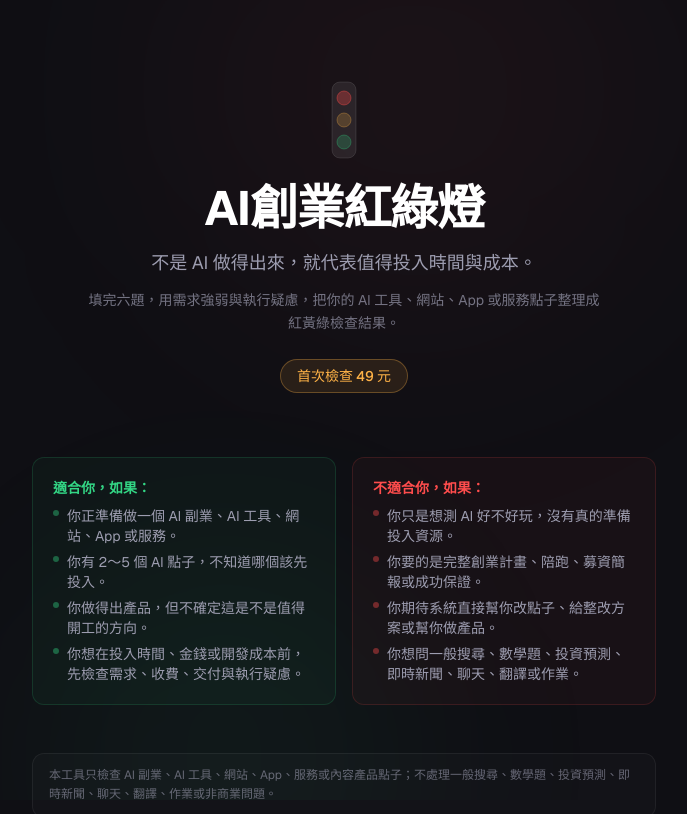
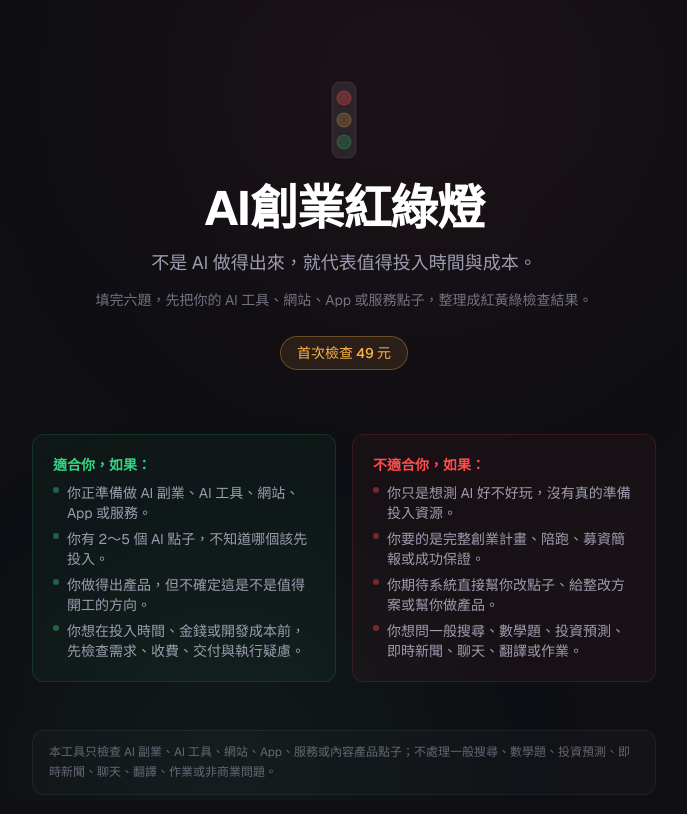
Before and after one commit to win781001-boop/ai-startup-traffic-light, a Next.js app: page / in a window 1280 px wide. Shown: the top 814 px of the page, without its empty margins (296-983 px from the left). Built offline with nearby package versions, Linux system fonts and the light colour scheme.

Commit message:
Refine homepage positioning copy

```diff
--- a/app/page.tsx
+++ b/app/page.tsx
@@ -191,7 +191,7 @@ export default function Home() {
           </div>
           <h1 className="mb-4 text-4xl font-bold tracking-tight text-white sm:text-5xl">AI創業紅綠燈</h1>
           <p className="mx-auto mb-3 max-w-lg text-lg leading-relaxed text-text-secondary">不是 AI 做得出來，就代表值得投入時間與成本。</p>
-          <p className="mx-auto mb-6 max-w-lg text-sm leading-relaxed text-text-secondary/70">填完六題，用需求強弱與執行疑慮，把你的 AI 工具、網站、App 或服務點子整理成紅黃綠檢查結果。</p>
+          <p className="mx-auto mb-6 max-w-lg text-sm leading-relaxed text-text-secondary/70">填完六題，先把你的 AI 工具、網站、App 或服務點子，整理成紅黃綠檢查結果。</p>
           <div className="inline-flex items-center gap-2 rounded-full border border-yellow-light/30 bg-yellow-light/10 px-4 py-1.5 text-sm font-medium text-yellow-light">首次檢查 49 元</div>
         </header>
 
@@ -200,7 +200,7 @@ export default function Home() {
           <div className="rounded-xl border border-green-light/15 bg-green-light/[0.04] p-5">
             <h3 className="mb-2 text-sm font-semibold text-green-light">適合你，如果：</h3>
             <ul className="space-y-1.5 text-sm text-text-secondary">
-              <li className="flex gap-2"><span className="mt-1 h-1.5 w-1.5 shrink-0 rounded-full bg-green-light/40" />你正準備做一個 AI 副業、AI 工具、網站、App 或服務。</li>
+              <li className="flex gap-2"><span className="mt-1 h-1.5 w-1.5 shrink-0 rounded-full bg-green-light/40" />你正準備做 AI 副業、AI 工具、網站、App 或服務。</li>
               <li className="flex gap-2"><span className="mt-1 h-1.5 w-1.5 shrink-0 rounded-full bg-green-light/40" />你有 2～5 個 AI 點子，不知道哪個該先投入。</li>
               <li className="flex gap-2"><span className="mt-1 h-1.5 w-1.5 shrink-0 rounded-full bg-green-light/40" />你做得出產品，但不確定這是不是值得開工的方向。</li>
               <li className="flex gap-2"><span className="mt-1 h-1.5 w-1.5 shrink-0 rounded-full bg-green-light/40" />你想在投入時間、金錢或開發成本前，先檢查需求、收費、交付與執行疑慮。</li>
```
